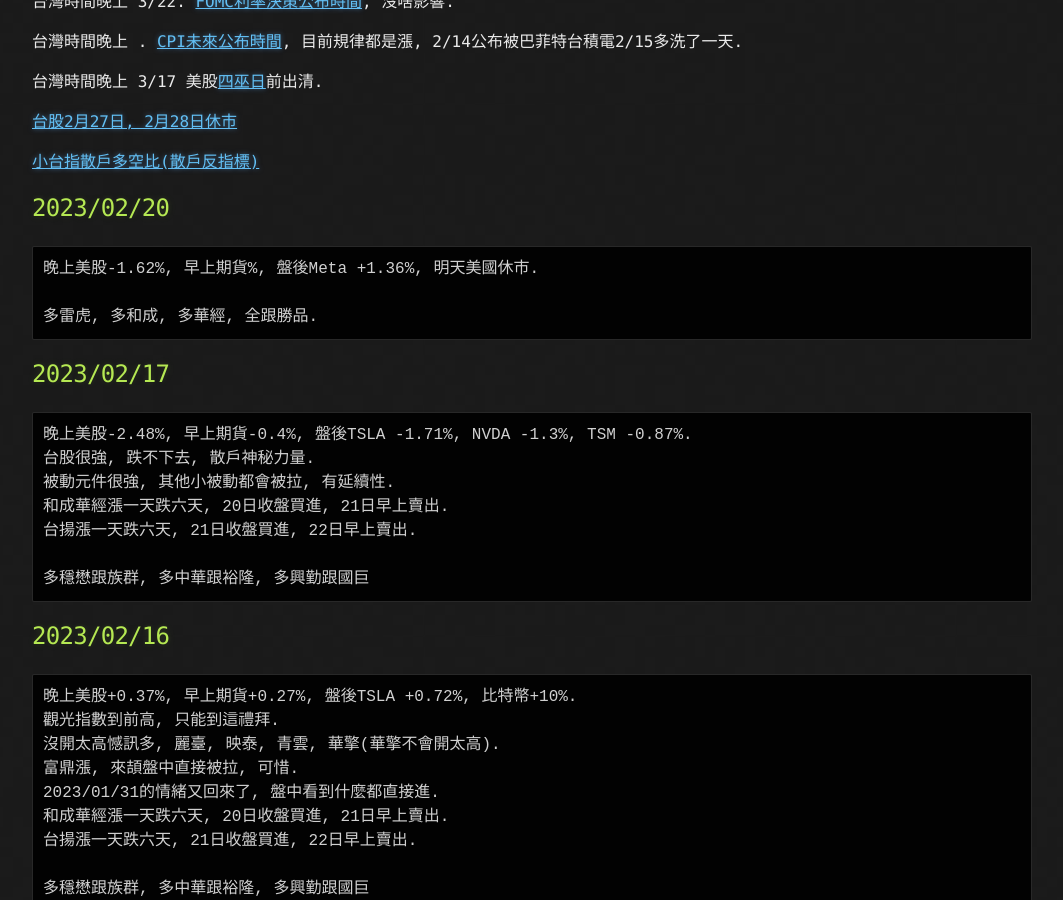
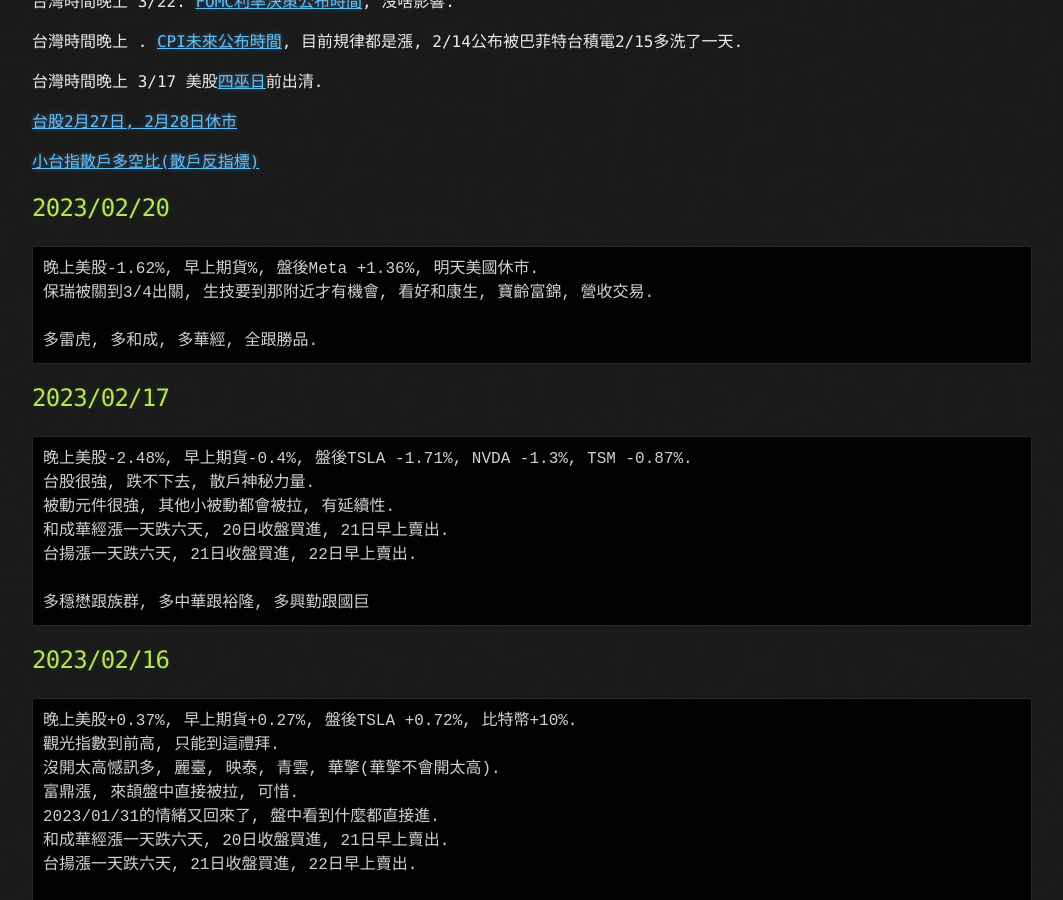
Before and after one commit to lepg5487/Stock_God, a Jekyll site: the page built from index.md, in a window 1280 px wide and 900 px high, scrolled down 428 px. Shown: the whole window, without its empty margins (108-1171 px from the left). Built offline with Jekyll 4.4.1, drawn with Linux system fonts in a browser that asks for light colours; our own code applies the rules of GitHub Pages for plain Markdown files.

Commit message:
Update index.md

````diff
--- a/index.md
+++ b/index.md
@@ -23,6 +23,7 @@
 ## 2023/02/20
 ```
 晚上美股-1.62%, 早上期貨%, 盤後Meta +1.36%, 明天美國休市.
+保瑞被關到3/4出關, 生技要到那附近才有機會, 看好和康生, 寶齡富錦, 營收交易.
 
 多雷虎, 多和成, 多華經, 全跟勝品.
 ```
````
